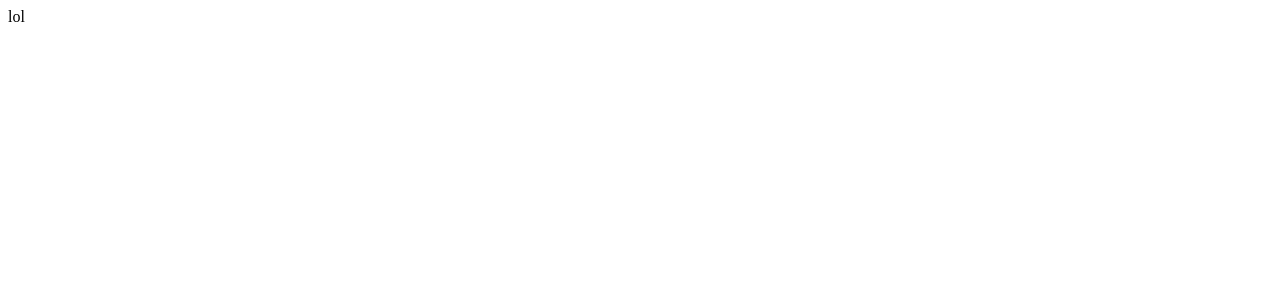
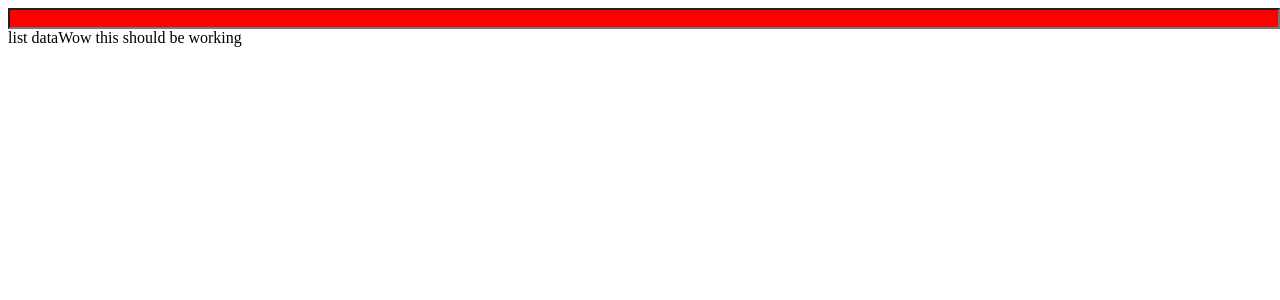
Before and after one commit to bitterhippo/shopifyfrontend, a React (Create React App) app: page / in a window 1280 px wide. Shown: the top 300 px of the page. Built offline with nearby package versions, Linux system fonts and the light colour scheme.

Commit message:
more CleanUp + Components
Additional clean up of creat-react-app junk + adding additional components

```diff
--- a/public/index.html
+++ b/public/index.html
@@ -9,21 +9,6 @@
       name="description"
       content="Web site created using create-react-app"
     />
-    <link rel="apple-touch-icon" href="%PUBLIC_URL%/logo192.png" />
-    <!--
-      manifest.json provides metadata used when your web app is installed on a
-      user's mobile device or desktop. See https://developers.google.com/web/fundamentals/web-app-manifest/
-    -->
-    <link rel="manifest" href="%PUBLIC_URL%/manifest.json" />
-    <!--
-      Notice the use of %PUBLIC_URL% in the tags above.
-      It will be replaced with the URL of the `public` folder during the build.
-      Only files inside the `public` folder can be referenced from the HTML.
-
-      Unlike "/favicon.ico" or "favicon.ico", "%PUBLIC_URL%/favicon.ico" will
-      work correctly both with client-side routing and a non-root public URL.
-      Learn how to configure a non-root public URL by running `npm run build`.
-    -->
     <title>React App</title>
   </head>
   <body>
--- a/src/App.js
+++ b/src/App.js
@@ -1,9 +1,25 @@
+import React from 'react';
+
+//Components
+import List from './Components/List/List';
+import SearchBar from './Components/SearchBar/SearchBar';
+import SelectedBar from './Components/SelectedList/SelectedList';
+//PPCS
+
+
 function App() {
   return (
     <div>
-      lol
+      <SearchBar />
+      <List />
+      <SelectedBar />
     </div>
   );
 }
 
 export default App;
+
+
+const styles = {
+
+}
--- a/src/Components/List/List.js
+++ b/src/Components/List/List.js
@@ -1,10 +1,15 @@
 import React from 'react';
+
+//Subcomponents
+import ListItems from './ListItems';
 
 const List = props => {
   return (
-    <div>
-      <textarea></textarea>
-    </div>
+    <React.Fragment>
+      {
+        ListItems !== undefined ? 'list data' : 'no data to list'
+      }
+    </React.Fragment>
   )
 };
 
--- a/src/Components/SearchBar/SearchBar.js
+++ b/src/Components/SearchBar/SearchBar.js
@@ -2,14 +2,20 @@ import React from 'react';
 
 const SearchBar = props => {
   return (
-    <div>
-      <textarea></textarea>
-    </div>
+    <React.Fragment>
+      <input
+        style={styles.input}
+      />
+    </React.Fragment>
   )
 };
 
 export default SearchBar;
 
 const styles = {
-
+  input: {
+    width: "100%",
+    height: "33%",
+    backgroundColor: 'red'
+  }
 };
--- /dev/null
+++ b/src/Components/SelectedList/SelectedList.js
@@ -0,0 +1,11 @@
+import React from 'react';
+
+const SelectedList = props => {
+  return (
+    <React.Fragment>
+      Wow this should be working
+    </React.Fragment>
+  )
+};
+
+export default SelectedList;
```
